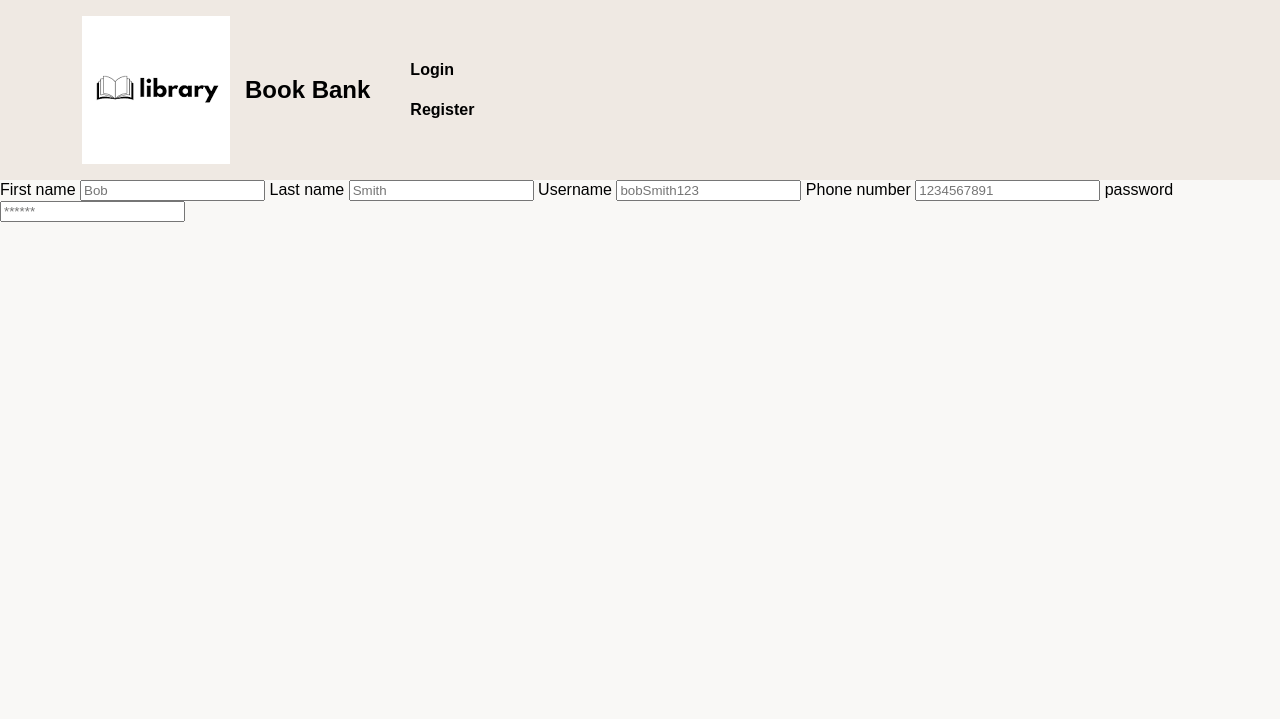
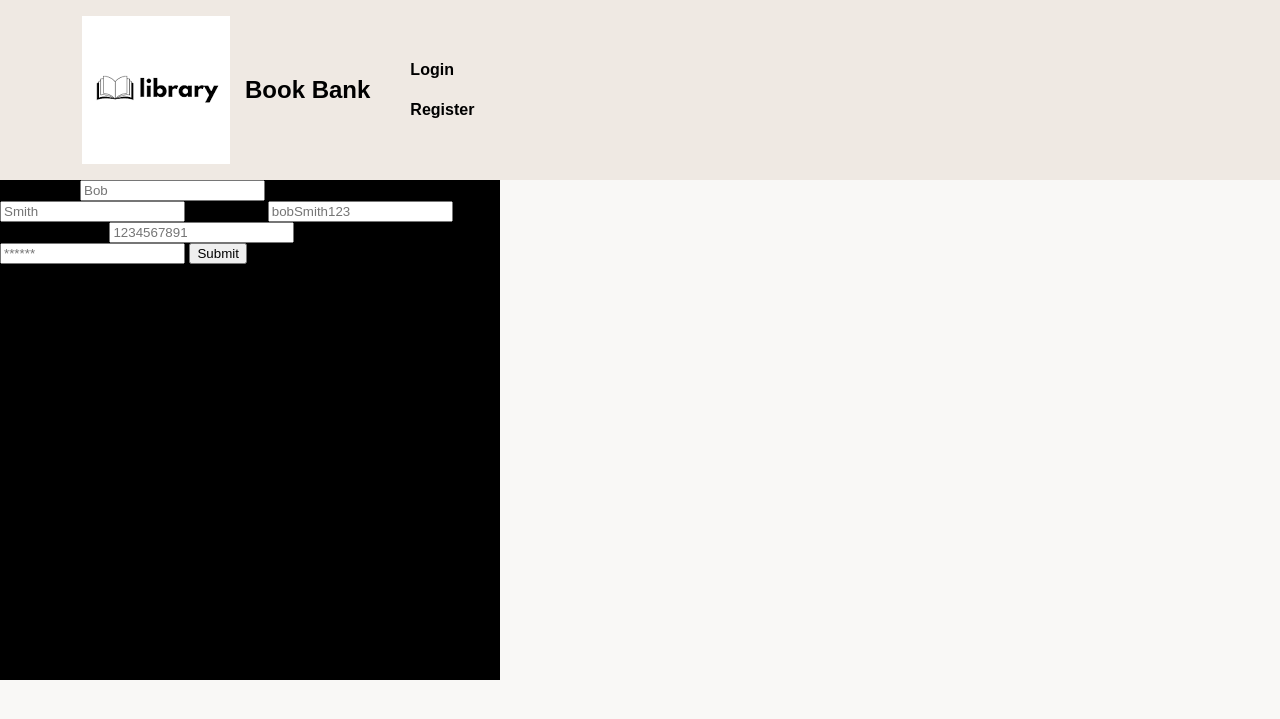
Before and after one commit to Yusuph-Darbo/library, a PHP site: page / in a window 1280 px wide. Shown: the top 719 px of the page. Run offline with PHP 8.4, Linux system fonts and the light colour scheme.

Commit message:
began css for form section

```diff
--- a/css/style.css
+++ b/css/style.css
@@ -23,7 +23,7 @@ h2 {
 }
 
 /* ============================================
-   Header
+   Header Section
    ============================================ */
 
 header {
@@ -39,3 +39,13 @@ header {
 .logo {
   margin-left: 50px;
 }
+
+/* ============================================
+   Form Section
+   ============================================ */
+
+.formSection {
+  width: 500px;
+  height: 500px;
+  background-color: black;
+}
--- a/index.php
+++ b/index.php
@@ -21,6 +21,7 @@
     </header>
 
     <main>
+        <div class="formSection">
             <form>
                 <label for="Fname">First name</label>
                 <input type="text" id="Fname" name="Fname" placeholder="Bob" />
@@ -36,7 +37,10 @@
 
                 <label for="password">password</label>
                 <input type="password" id="password" name="password" placeholder="******" />
+
+                <input type="submit" value="Submit" />
             </form>
+        </div>
     </main>
 
     <footer>
```
Lines whose indentation alone changed are shown as unchanged.
